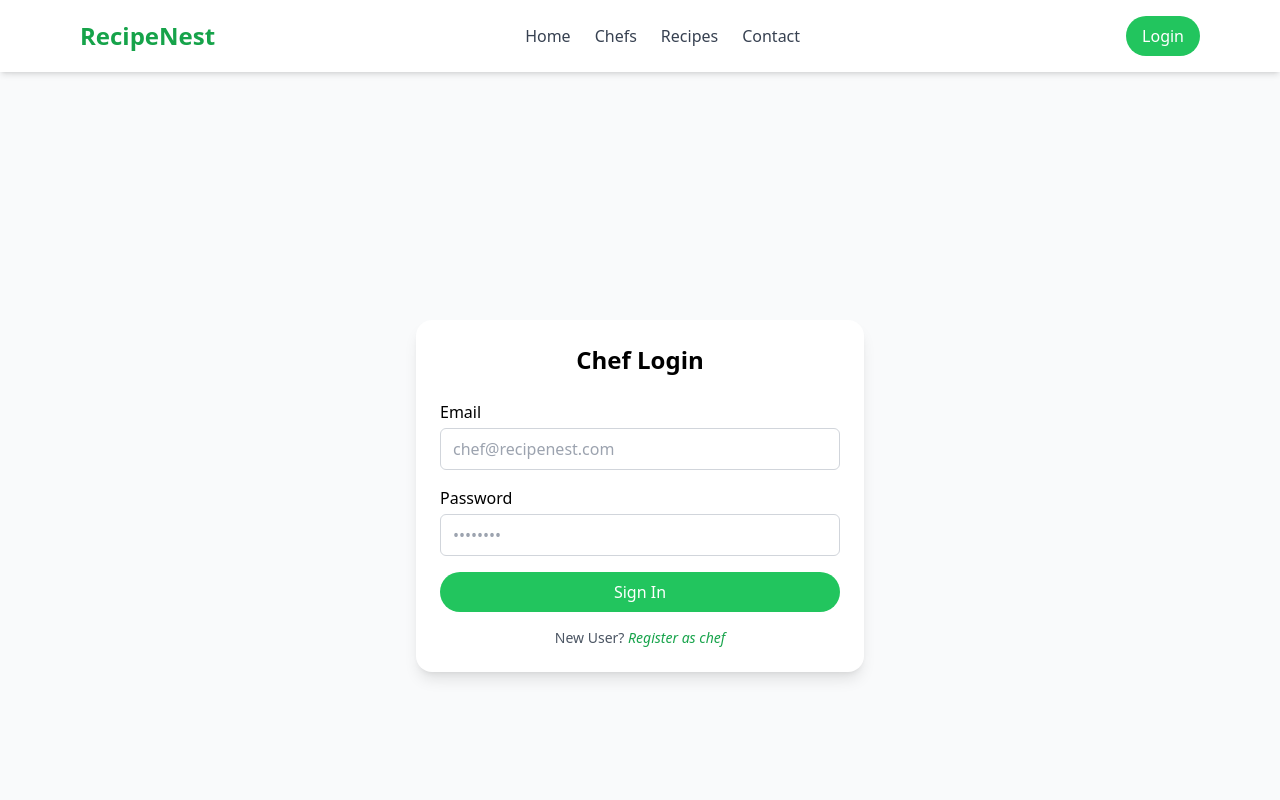
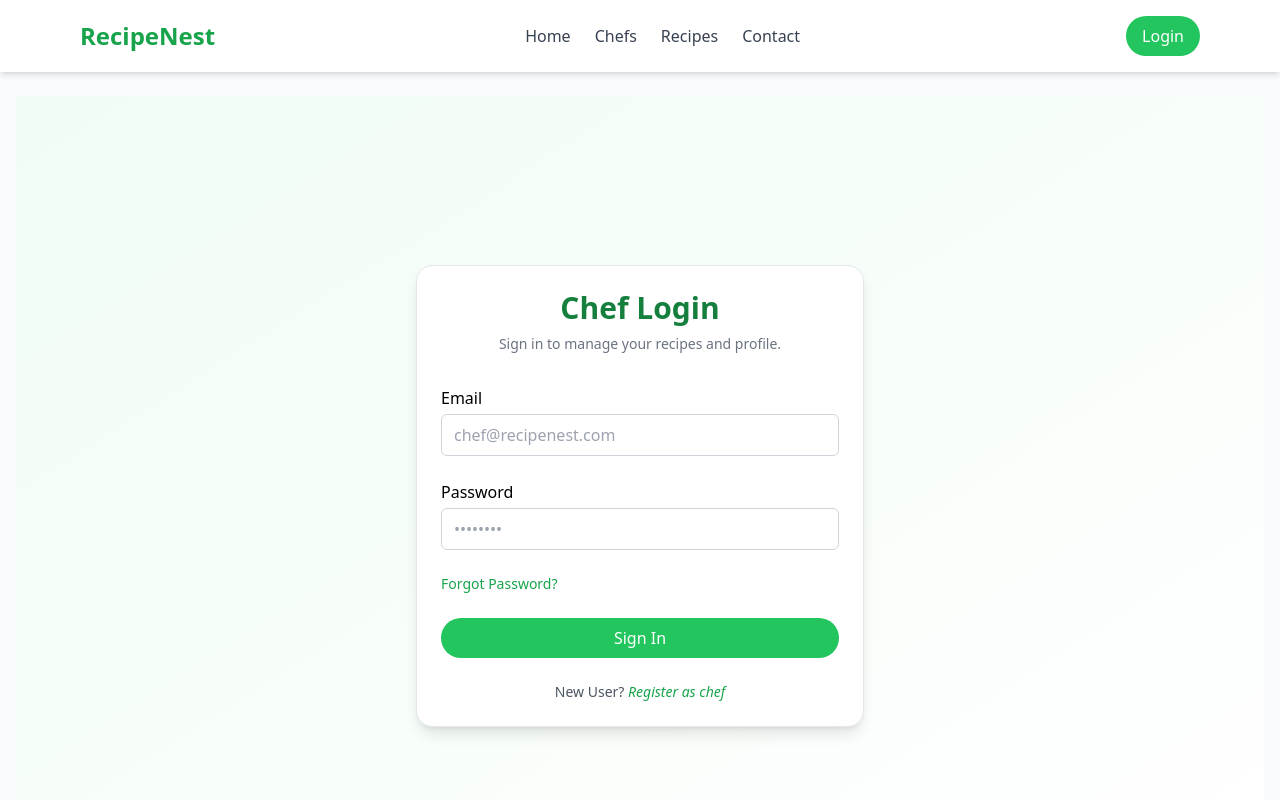
Before and after one commit to prapti7777/ReactProject, a React (Vite) app: page /login in a window 1280 px wide. Shown: the top 800 px of the page. Built offline with nearby package versions, Linux system fonts and the light colour scheme.

Commit message:
Made the login page UI better and professional

```diff
--- a/src/pages/Login.jsx
+++ b/src/pages/Login.jsx
@@ -1,23 +1,23 @@
 // src/pages/Login.jsx
 import React, { useState } from "react";
-import { useNavigate } from "react-router-dom"; // ✅ Step 1: Import
-
+import { useNavigate } from "react-router-dom";
 import Input from "@/component/UI/Input";
 import Button from "@/component/UI/Button";
 import Card from "@/component/UI/Card";
+import axios from "axios";
 
 const Login = () => {
-  const [formData, setFormData] = useState({
-    email: "",
-    password: "",
-  });
-
+  const navigate = useNavigate();
+  const [formData, setFormData] = useState({ email: "", password: "" });
   const [errors, setErrors] = useState({});
+  const [generalError, setGeneralError] = useState("");
   const [isSubmitting, setIsSubmitting] = useState(false);
-  const navigate = useNavigate(); // ✅ Step 2: Initialize navigate
 
   const handleChange = (e) => {
-    setFormData({ ...formData, [e.target.id]: e.target.value });
+    const { id, value } = e.target;
+    setFormData((prev) => ({ ...prev, [id]: value }));
+    setErrors((prev) => ({ ...prev, [id]: "" }));
+    setGeneralError("");
   };
 
   const validate = () => {
@@ -29,47 +29,55 @@ const Login = () => {
 
   const handleSubmit = async (e) => {
     e.preventDefault();
-    const validationErrors = validate();
-    if (Object.keys(validationErrors).length > 0) {
-      setErrors(validationErrors);
+    const fieldErrors = validate();
+    if (Object.keys(fieldErrors).length) {
+      setErrors(fieldErrors);
       return;
     }
 
-    setErrors({});
     setIsSubmitting(true);
+    try {
+      const response = await axios.post(
+        `${import.meta.env.VITE_API_URL}/api/Auth/login`,
+        formData
+      );
 
-    try {
-      const response = await fetch(`${import.meta.env.VITE_API_URL}/auth/login`, {
-        method: "POST",
-        headers: {
-          "Content-Type": "application/json"
-        },
-        body: JSON.stringify(formData)
-      });
-
-      const data = await response.json();
-
-      if (!response.ok) {
-        throw new Error(data.message || "Login failed");
+      // Save token and user info if needed
+      if (response.status === 200 && response.data.token) {
+        localStorage.setItem("token", response.data.token);
+        localStorage.setItem("chefId", response.data.user.id); // Save user id as chefId
+        navigate("/chef-dashboard");
+      } else {
+        setGeneralError("Invalid email or password.");
       }
-
-      // ✅ Save token and redirect
-      localStorage.setItem("token", data.token);
-      alert("Login successful!");
-      navigate("/chef-dashboard"); // ✅ Redirect after success
-
-    } catch (error) {
-      alert(error.message);
+    } catch (err) {
+      console.error("Login error:", err);
+      setGeneralError(
+        err.response?.data?.message || "Login failed. Please try again."
+      );
     } finally {
       setIsSubmitting(false);
     }
   };
 
   return (
-    <div className="min-h-screen flex items-center justify-center p-4">
-      <Card className="w-full max-w-md">
-        <h2 className="text-2xl font-bold text-center mb-6">Chef Login</h2>
-        <form className="space-y-4" onSubmit={handleSubmit}>
+    <div className="min-h-screen flex items-center justify-center bg-gradient-to-br from-green-50 to-white px-4 sm:px-6 py-20">
+      <div className="w-full max-w-md">
+        <Card className="p-10 rounded-2xl shadow-lg border border-gray-200 bg-white">
+          <h2 className="text-2xl sm:text-3xl font-semibold text-center text-green-700 mb-2">
+            Chef Login
+          </h2>
+          <p className="text-center text-gray-500 mb-8 text-sm">
+            Sign in to manage your recipes and profile.
+          </p>
+
+          {generalError && (
+            <div className="mb-4 text-sm text-red-600 text-center">
+              {generalError}
+            </div>
+          )}
+
+          <form onSubmit={handleSubmit} className="space-y-6">
             <Input
               label="Email"
               id="email"
@@ -78,6 +86,7 @@ const Login = () => {
               value={formData.email}
               onChange={handleChange}
               error={errors.email}
+              required
             />
             <Input
               label="Password"
@@ -87,17 +96,29 @@ const Login = () => {
               value={formData.password}
               onChange={handleChange}
               error={errors.password}
+              required
             />
+
+            <div className="flex justify-between items-center text-sm">
+              <span
+                className="text-green-600 cursor-pointer hover:underline"
+                onClick={() => navigate("/forgot-password")}
+              >
+                Forgot Password?
+              </span>
+            </div>
+
             <Button
+              type="submit"
               variant="primary"
-            className="w-full"
-            type="submit"
+              className="w-full mt-4"
               disabled={isSubmitting}
             >
               {isSubmitting ? "Signing In..." : "Sign In"}
             </Button>
           </form>
-        <p className="text-center text-sm text-gray-600 mt-4">
+
+          <p className="text-center text-sm text-gray-600 mt-6">
             New User?{" "}
             <span
               className="italic text-green-600 cursor-pointer hover:underline"
@@ -106,8 +127,8 @@ const Login = () => {
               Register as chef
             </span>
           </p>
-
         </Card>
+      </div>
     </div>
   );
 };
```
Lines whose indentation alone changed are shown as unchanged.
